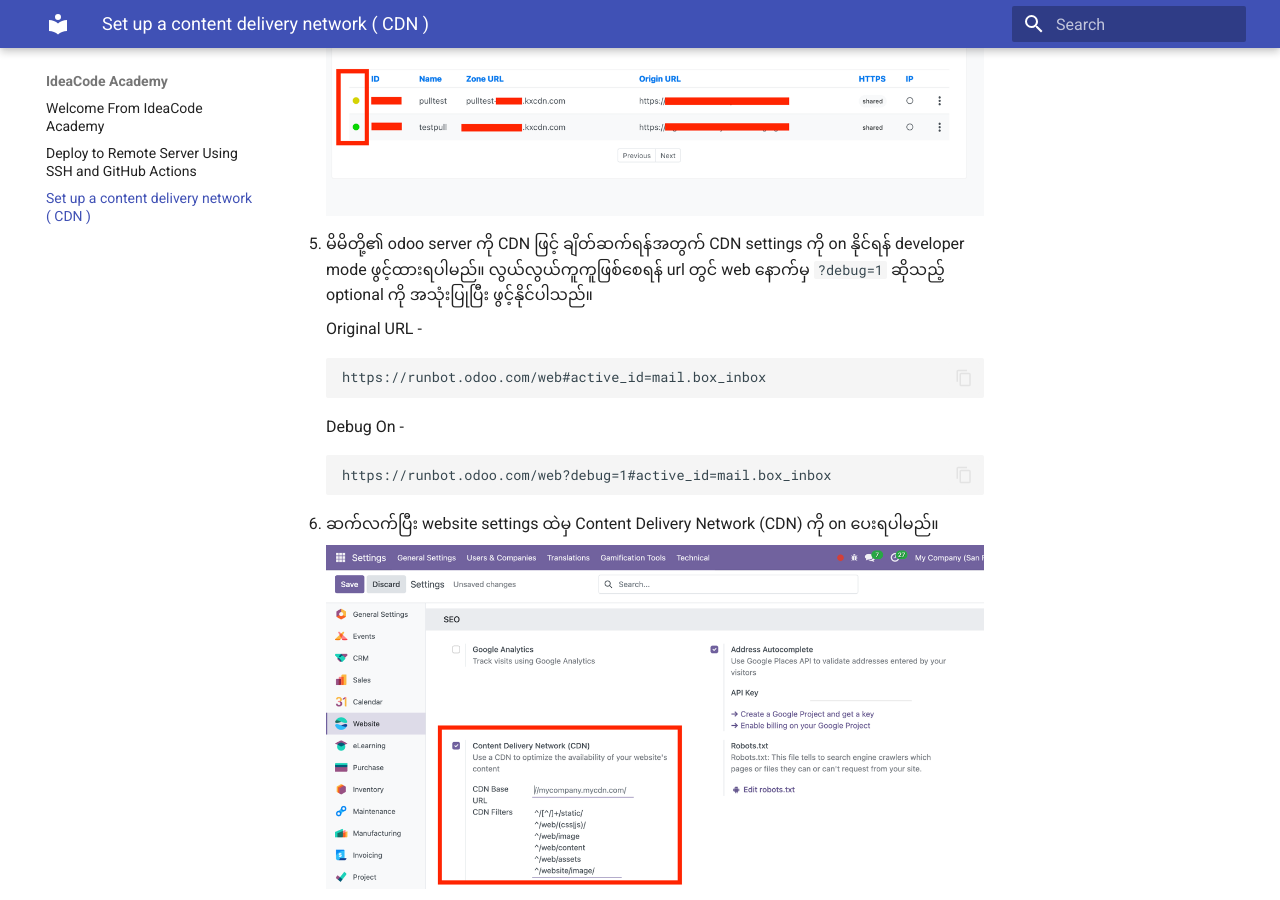
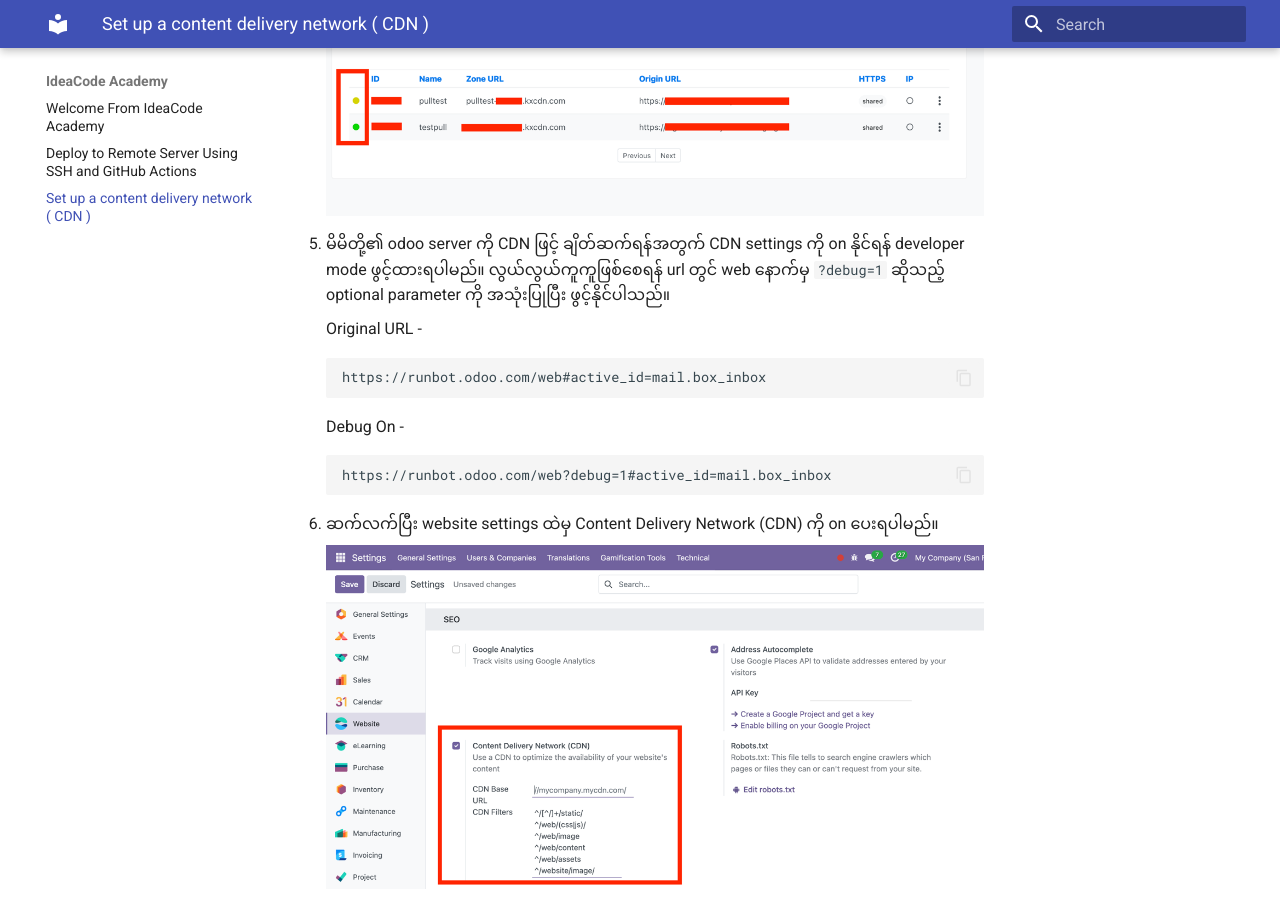
Before and after one commit to IdeaCodeAcademy/IdeaCodeAcademy, an MkDocs documentation site: the page built from docs/set-up-a-content-delivery-network-cdn.md, in a window 1280 px wide and 900 px high, scrolled down 1420 px. Built offline with MkDocs 1.6.1 and Material for MkDocs 9.7.7, drawn with Linux system fonts in a browser that asks for light colours.

Commit message:
[add] optional paramaerer

```diff
--- a/docs/set-up-a-content-delivery-network-cdn.md
+++ b/docs/set-up-a-content-delivery-network-cdn.md
@@ -17,7 +17,7 @@
 
       ![img_3.png](set-up-a-content-delivery-network-cdn%2Fimg_3.png)
 
-   5. မိမိတို့၏ odoo server ကို CDN ဖြင့် ချိတ်ဆက်ရန်အတွက် CDN settings ကို on နိုင်ရန် developer mode ဖွင့်ထားရပါမည်။ လွယ်လွယ်ကူကူဖြစ်စေရန် url တွင် web နောက်မှ `?debug=1` ဆိုသည့် optional ကို အသုံးပြုပြီး ဖွင့်နိုင်ပါသည်။
+   5. မိမိတို့၏ odoo server ကို CDN ဖြင့် ချိတ်ဆက်ရန်အတွက် CDN settings ကို on နိုင်ရန် developer mode ဖွင့်ထားရပါမည်။ လွယ်လွယ်ကူကူဖြစ်စေရန် url တွင် web နောက်မှ `?debug=1` ဆိုသည့် optional parameter ကို အသုံးပြုပြီး ဖွင့်နိုင်ပါသည်။
 
       Original URL -
 
```
